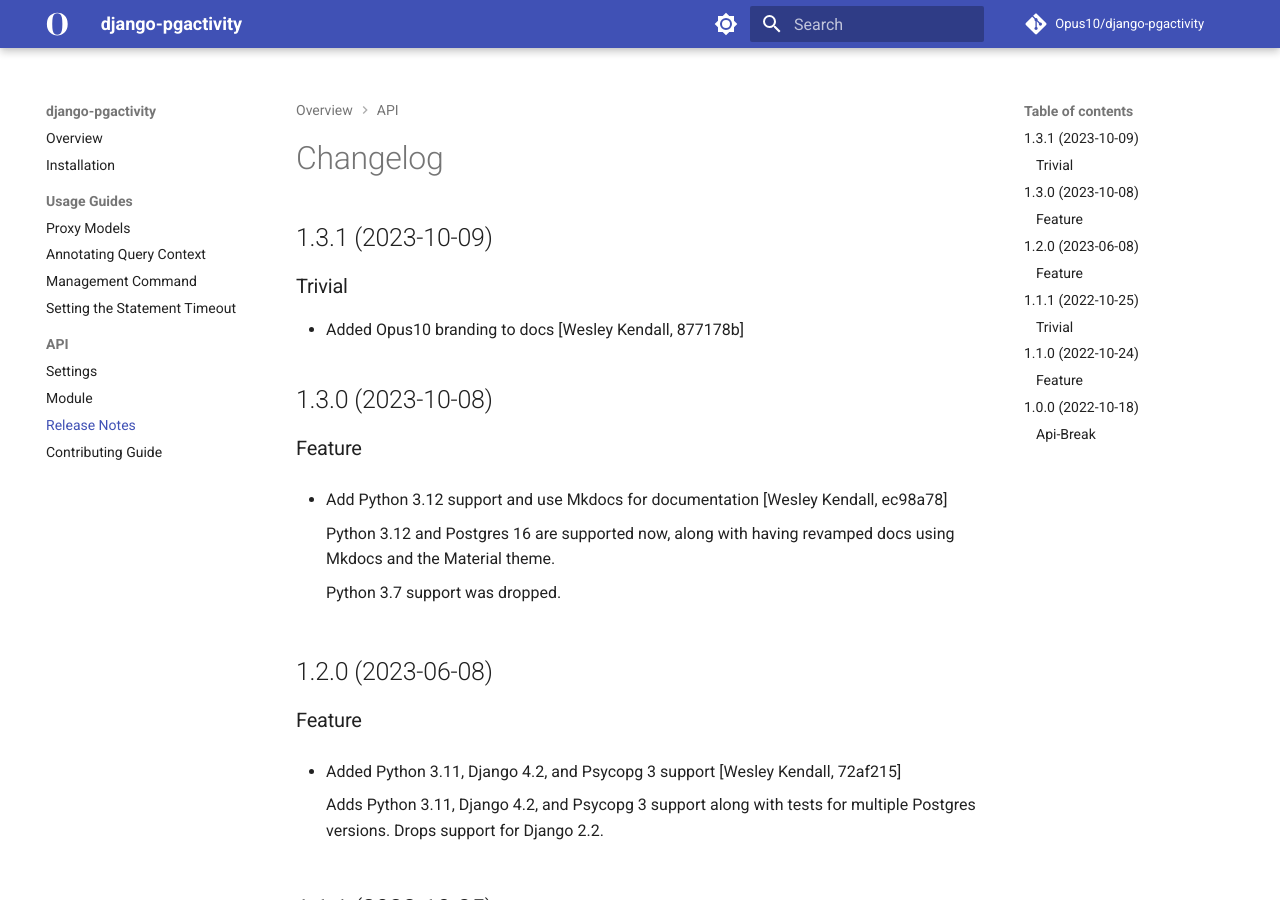
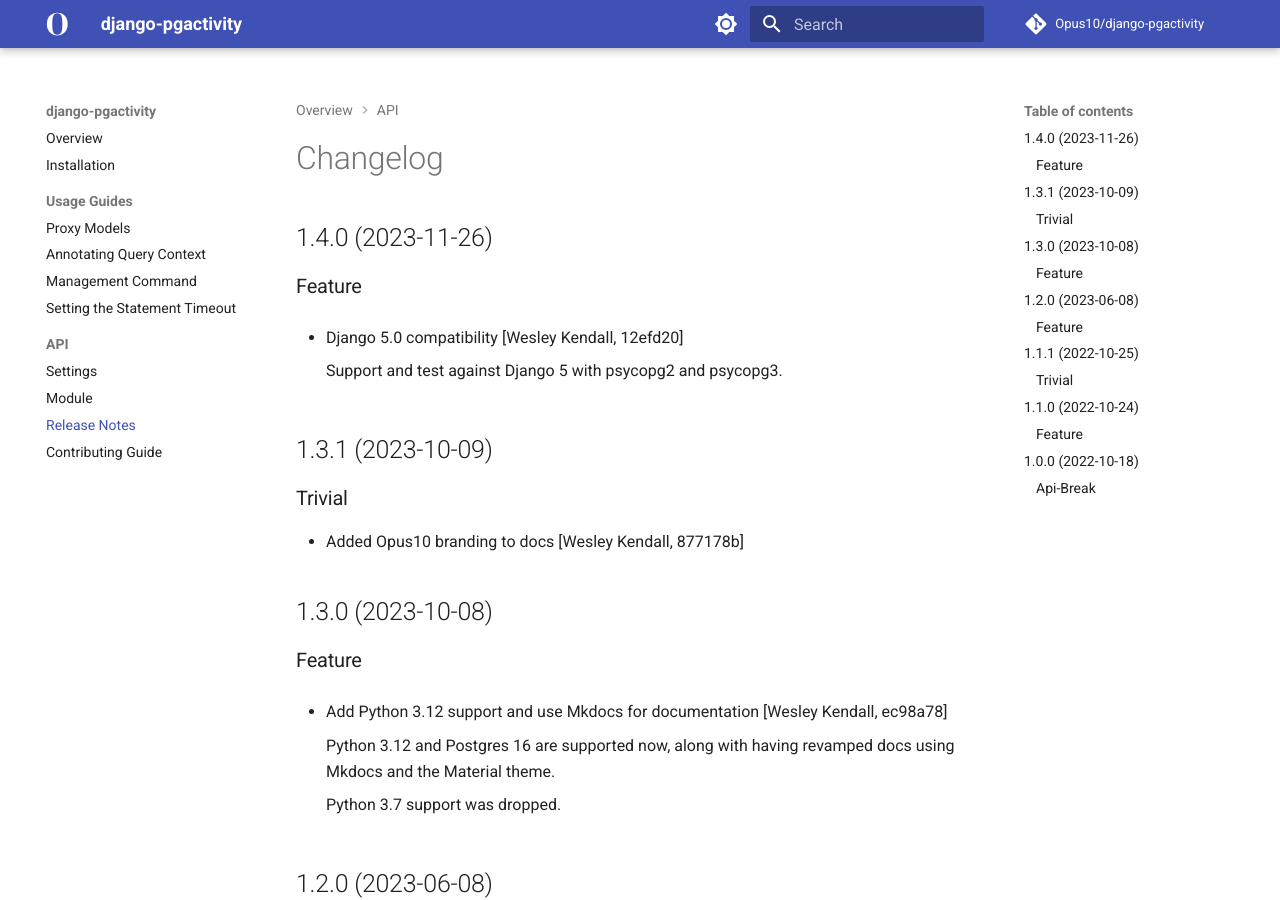
Before and after one commit to Opus10/django-pgactivity, an MkDocs documentation site: the page built from docs/release_notes.md, in a window 1280 px wide and 900 px high. Built offline with MkDocs 1.6.1 and Material for MkDocs 9.7.7, drawn with Linux system fonts in a browser that asks for light colours; comment, search, counter and statistics services are not loaded.

Commit message:
Release version 1.4.0 [skip ci]
Type: trivial

```diff
--- a/docs/release_notes.md
+++ b/docs/release_notes.md
@@ -1,4 +1,12 @@
 # Changelog
+
+## 1.4.0 (2023-11-26)
+
+### Feature
+
+  - Django 5.0 compatibility [Wesley Kendall, 12efd20]
+
+    Support and test against Django 5 with psycopg2 and psycopg3.
 
 ## 1.3.1 (2023-10-09)
 
--- a/pyproject.toml
+++ b/pyproject.toml
@@ -29,7 +29,7 @@
 exclude = [
   "*/tests/"
 ]
-version = "1.3.1"
+version = "1.4.0"
 description = "Monitor, kill, and analyze Postgres queries."
 authors = ["Opus 10 Engineering"]
 classifiers = [
```
Also changed, not shown: CHANGELOG.md (+8 -0 lines).
